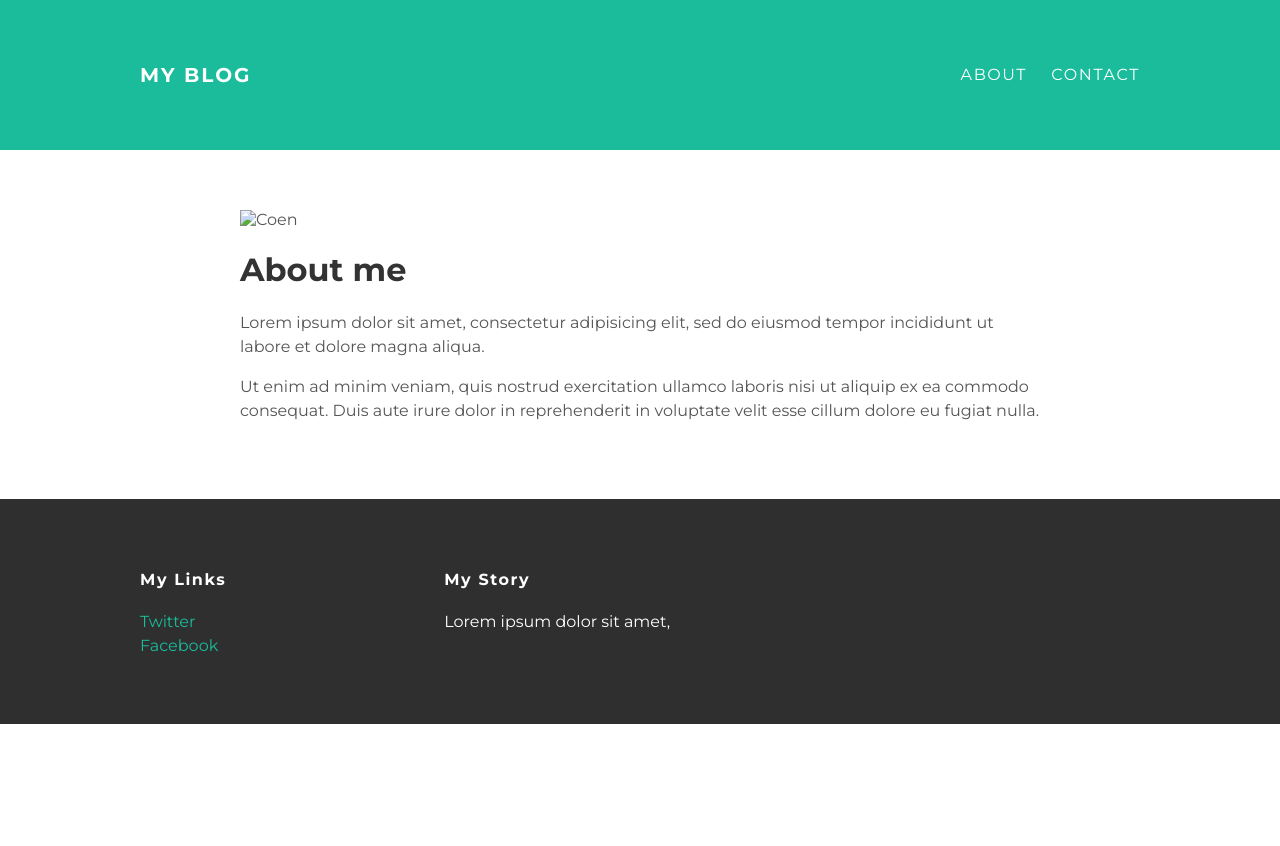
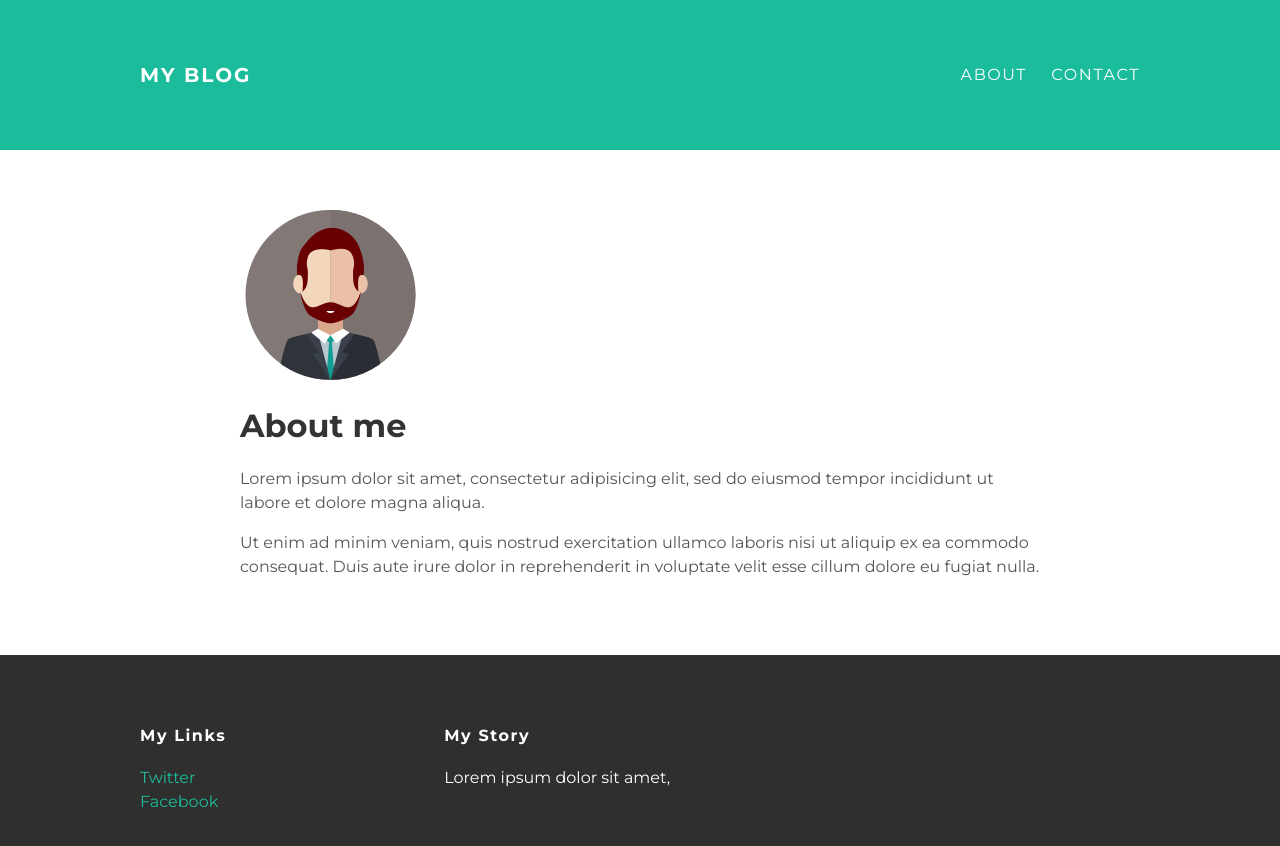
Before and after one commit to Unitedmonkies/unitedmonkies.github.io, a plain HTML site: page about.html in a window 1280 px wide. Before the commit the page ends 800 px from the top, so only its background shows below. Drawn offline with Linux system fonts and the light colour scheme.

Commit message:
Update about.html

```diff
--- a/about.html
+++ b/about.html
@@ -20,7 +20,7 @@
       <div class="container">
         <div class="about">
           <div class="about-author">
-            <img src="images/person-1.png" alt="Coen">
+            <img src="/person-1.png" alt="Coen">
           <h1 class="about-title">About me</h1>
           <div class="about-content">
             <p>Lorem ipsum dolor sit amet, consectetur adipisicing elit,
```
